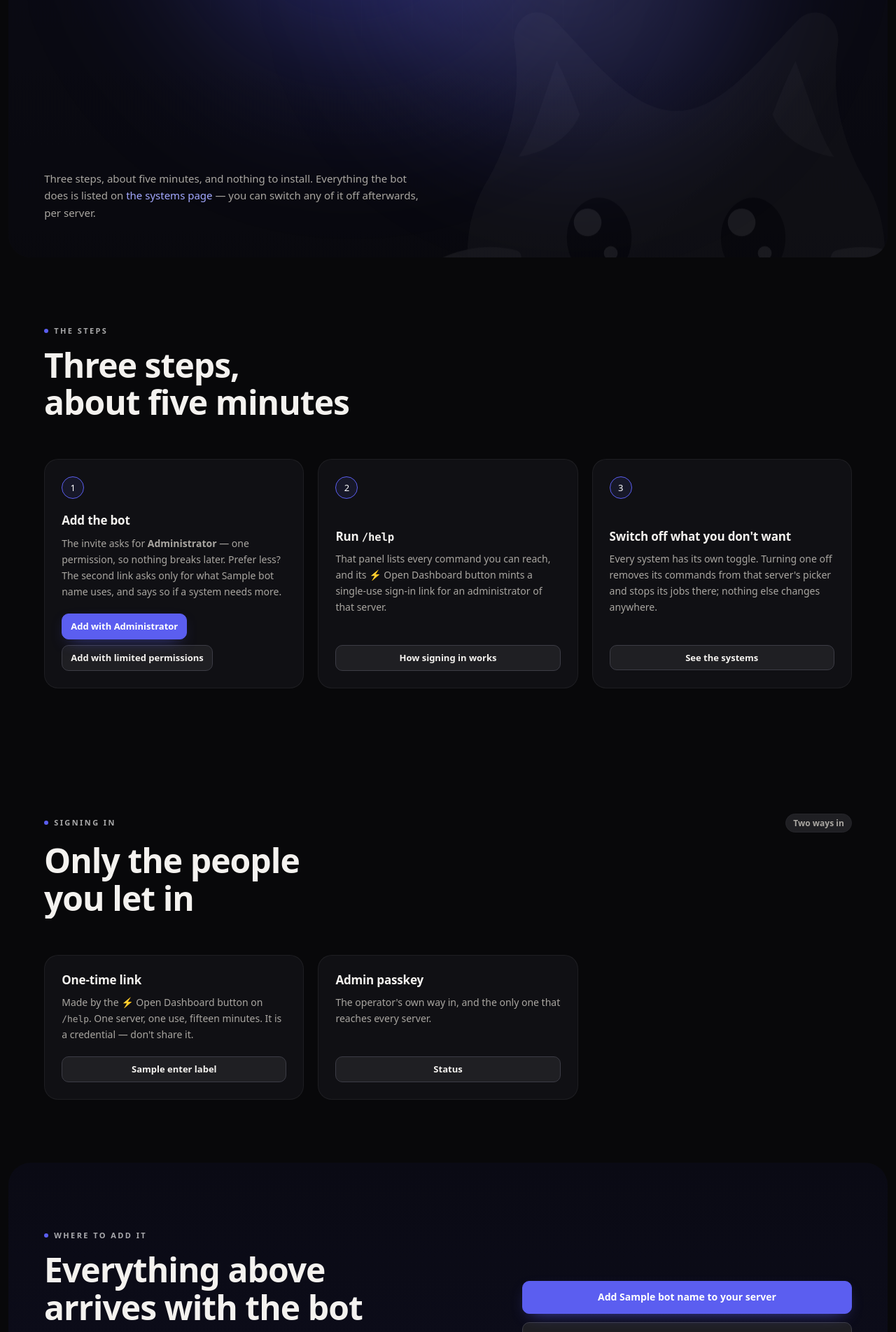
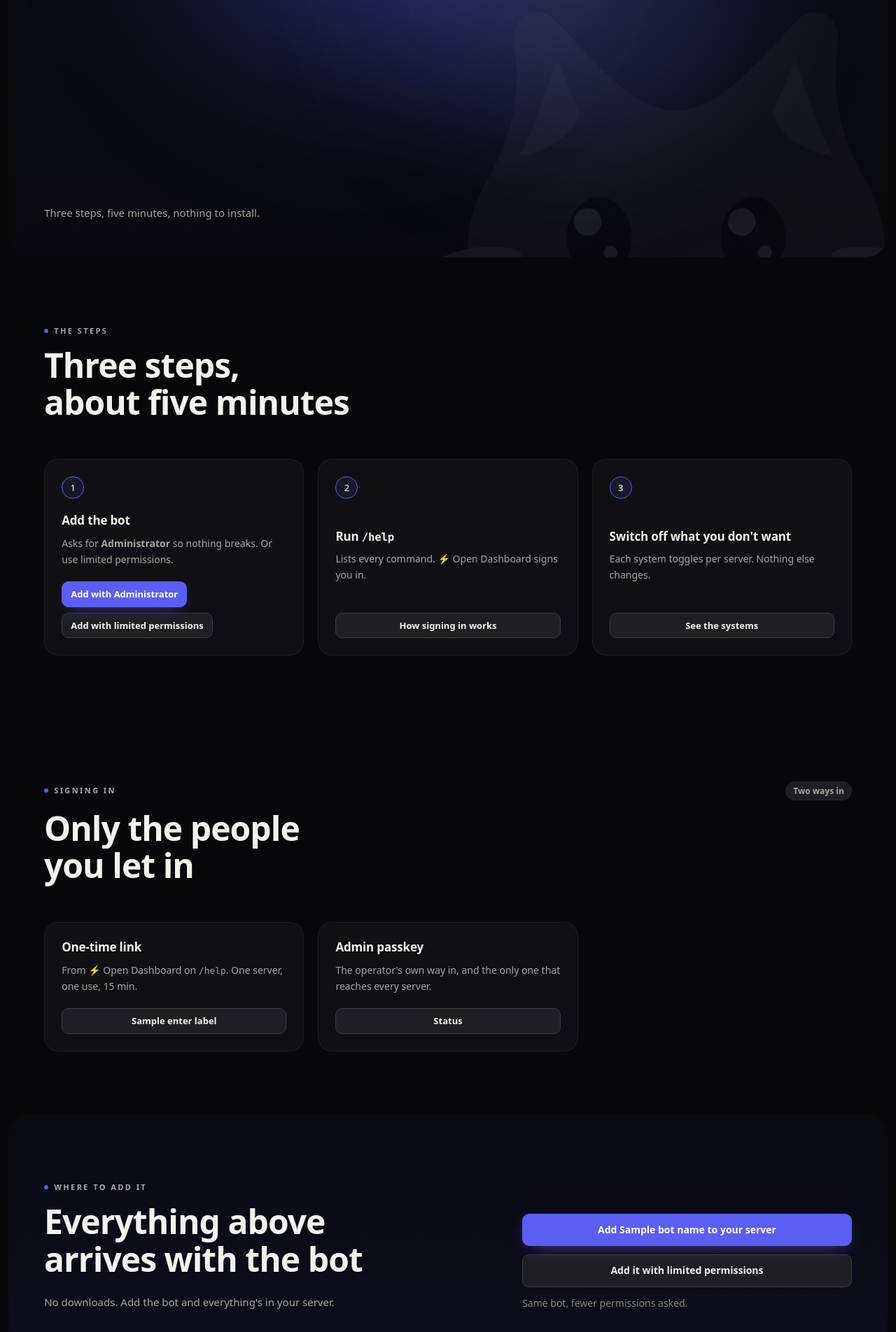
Before and after one commit to 1tsRajuWu/Meoww, a Flask app: template templates/start.html in a window 1280 px wide. Shown: the part 420-2324 px from the top of the page at 70% size. Run offline with Flask 3, Linux system fonts and the light colour scheme; the template is opened without the code that fills it: most values are stand-ins (such as "Sample title", 1, 10 or a date in 2020).

Commit message:
fix(site): streamline copy across landing, systems, and start pages

```diff
--- a/templates/site_base.html
+++ b/templates/site_base.html
@@ -107,9 +107,7 @@
                     <span>{{ bot_name }}</span>
                 </a>
                 <p class="lp-footer-blurb">
-                    One bot for the whole server: moderation, tickets with feedback, leveling, an
-                    economy, a live market and per-channel activity — every system switchable, and
-                    a real-time panel to drive it from.
+                    Moderation, leveling, tickets, economy, market — all switchable. One dashboard.
                 </p>
             </div>
             <nav aria-label="Product">
@@ -150,8 +148,8 @@
         <div class="lp-footer-bottom lp-inner">
             <p style="margin:0">
                 © 2026 {{ bot_name }}. Not affiliated with Discord Inc.
-                {% if retention_days %}Activity counts last {{ retention_days }} days,{% endif %}
-                message history 90 — the Privacy Policy has the detail.
+                {% if retention_days %}Activity: {{ retention_days }} days.{% endif %}
+                Messages: 90. <a href="/privacy">Privacy Policy</a>.
             </p>
             <nav aria-label="Elsewhere">
                 {% if source_repository %}<a href="{{ source_repository }}" rel="noopener">GitHub</a>{% endif %}
--- a/templates/start.html
+++ b/templates/start.html
@@ -45,9 +45,7 @@
 
             <div class="lp-hero-bottom">
                 <p class="lp-lede">
-                    Three steps, about five minutes, and nothing to install. Everything the
-                    bot does is listed on <a href="/systems">the systems page</a> — you can
-                    switch any of it off afterwards, per server.
+                    Three steps, five minutes, nothing to install.
                 </p>
             </div>
         </section>
@@ -67,9 +65,7 @@
                     <div>
                         <h3>Add the bot</h3>
                         <p>
-                            The invite asks for <b>Administrator</b> — one permission, so
-                            nothing breaks later. Prefer less? The second link asks only for
-                            what {{ bot_name }} uses, and says so if a system needs more.
+                            Asks for <b>Administrator</b> so nothing breaks. Or use limited permissions.
                         </p>
                     </div>
                     {% if invite_url %}
@@ -86,9 +82,7 @@
                     <div>
                         <h3>Run <code>/help</code></h3>
                         <p>
-                            That panel lists every command you can reach, and its ⚡ Open Dashboard
-                            button mints a single-use sign-in link for an administrator of that
-                            server.
+                            Lists every command. ⚡ Open Dashboard signs you in.
                         </p>
                     </div>
                     <a class="btn btn-sm" href="#ways-in">How signing in works</a>
@@ -98,9 +92,7 @@
                     <div>
                         <h3>Switch off what you don't want</h3>
                         <p>
-                            Every system has its own toggle. Turning one off removes its commands
-                            from that server's picker and stops its jobs there; nothing else changes
-                            anywhere.
+                            Each system toggles per server. Nothing else changes.
                         </p>
                     </div>
                     <a class="btn btn-sm" href="/systems">See the systems</a>
@@ -129,9 +121,7 @@
                     <div>
                         <h3>Sign in with Discord</h3>
                         <p>
-                            Asks for your name and your server list, nothing else, and never
-                            stores the token. You see the servers you run <em>that the bot is
-                            already in</em>.
+                            Your name and server list. Token never stored.
                         </p>
                     </div>
                     <a class="btn btn-sm" href="{{ enter_url }}">{{ enter_label }}</a>
@@ -141,8 +131,7 @@
                     <div>
                         <h3>One-time link</h3>
                         <p>
-                            Made by the ⚡ Open Dashboard button on <code>/help</code>. One
-                            server, one use, fifteen minutes. It is a credential — don't share it.
+                            From ⚡ Open Dashboard on <code>/help</code>. One server, one use, 15 min.
                         </p>
                     </div>
                     <a class="btn btn-sm" href="{{ enter_url }}">{{ enter_label }}</a>
@@ -171,9 +160,7 @@
                         <span class="line"><span class="line-inner">Everything above</span></span>
                         <span class="line"><span class="line-inner">arrives with the bot</span></span>
                     </h2>
-                    <p class="lp-lede" style="margin-top: 1.25rem">                Nothing to download, nothing to install. Adding {{ bot_name }} puts every
-                system on this page into your server — and the dashboard is where you switch
-                off the ones you do not want.
+                    <p class="lp-lede" style="margin-top: 1.25rem">                No downloads. Add the bot and everything's in your server.
                     </p>
                 </div>
                 <div style="display:grid; gap:0.75rem">
@@ -185,8 +172,7 @@
                         Add it with limited permissions
                     </a>
                     <p class="dim" style="margin:0; font-size:0.875rem">
-                        The same bot, asking for only the permissions its systems use —
-                        each one degrades instead of breaking when it is missing one.
+                        Same bot, fewer permissions asked.
                     </p>
                     {% endif %}
                 </div>
```
Also changed, not shown: templates/home.html (+11 -20 lines), templates/systems.html (+6 -10 lines), utils/config_audit.py (+8 -0 lines).
